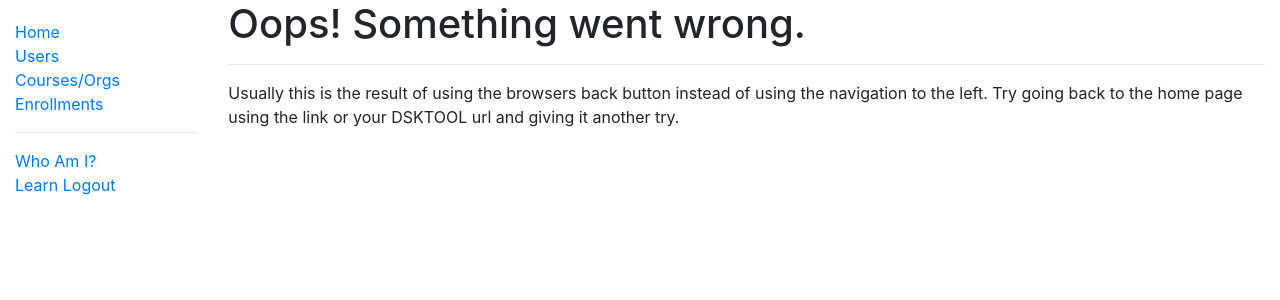
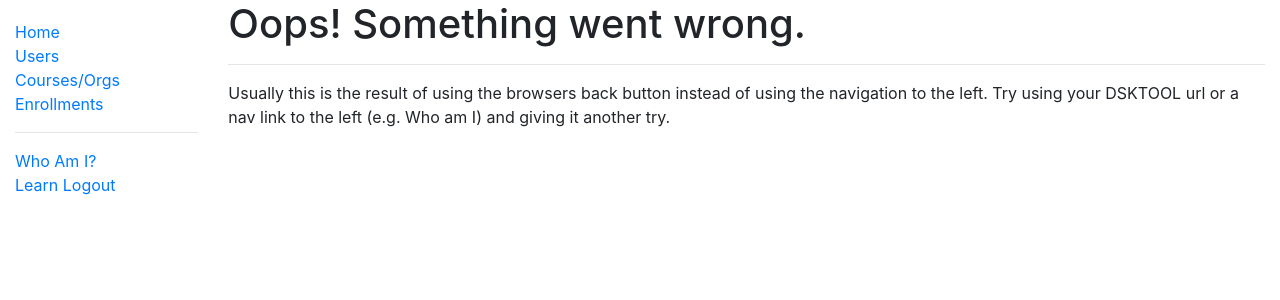
Before and after one commit to moneil/OSCELOT-DSKTOOL-for-HEROKU, a Django app: template dsktool/templates/error_500.html in a window 1280 px wide. Shown: the top 300 px of the page. Run offline with Django 3.2, Linux system fonts and the light colour scheme; the template is opened without the code that fills it, so the values that code supplies are empty; some libraries are stand-ins or nearby versions.

Commit message:
error text

```diff
--- a/dsktool/templates/error_500.html
+++ b/dsktool/templates/error_500.html
@@ -5,6 +5,6 @@
   <hr>
   <p>Usually this is the result of using the browsers back button instead of using the navigation
       to the left.
-      Try going back to the home page using the link or your DSKTOOL url and giving it another try.</p>
+      Try using your DSKTOOL url or a nav link to the left (e.g. Who am I) and giving it another try.</p>
 
 {% endblock %}
```
